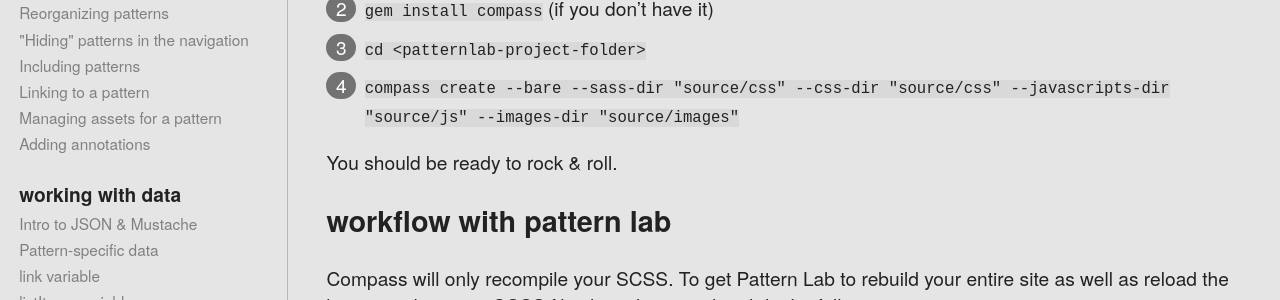
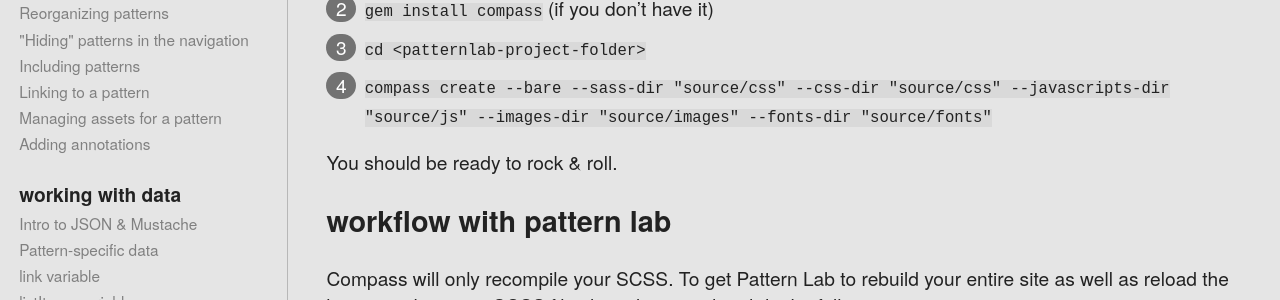
Before and after one commit to pattern-lab/website, a Jekyll site: the page built from patternlabsite/docs/advanced-integration-with-compass.md, in a window 1280 px wide. Shown: the part 499-799 px from the top of the page. Built offline with Jekyll 4.4.1, drawn with Linux system fonts in a browser that asks for light colours; Markdown is read by kramdown in place of the engine named in the settings; comment, search, counter and statistics services are not loaded.

Commit message:
Add fonts-dir to compass create command

```diff
--- a/patternlabsite/docs/advanced-integration-with-compass.md
+++ b/patternlabsite/docs/advanced-integration-with-compass.md
@@ -14,7 +14,7 @@
 1. Open Terminal on a Mac
 2. `gem install compass` (if you don't have it)
 3. `cd <patternlab-project-folder>`
-4. `compass create --bare --sass-dir "source/css" --css-dir "source/css" --javascripts-dir "source/js" --images-dir "source/images"`
+4. `compass create --bare --sass-dir "source/css" --css-dir "source/css" --javascripts-dir "source/js" --images-dir "source/images" --fonts-dir "source/fonts"`
 
 You should be ready to rock & roll.
 
```
